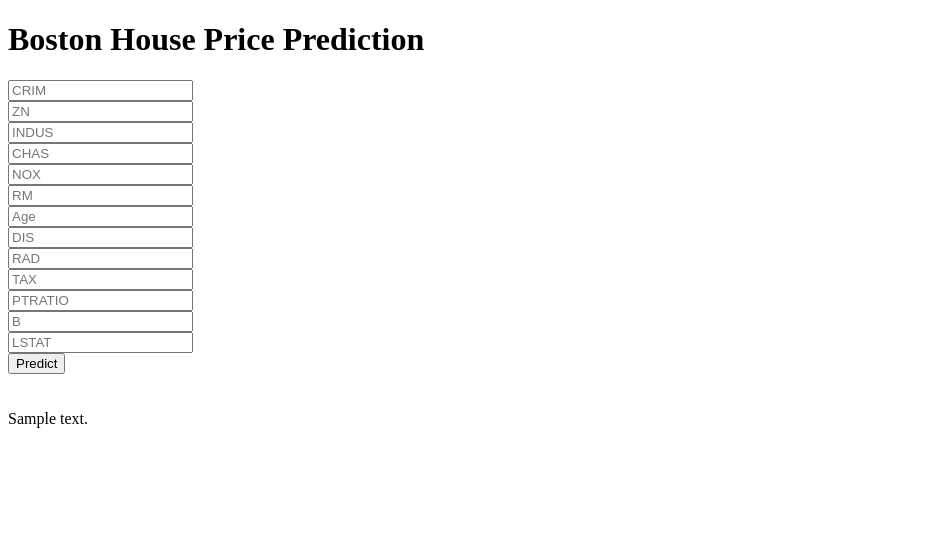
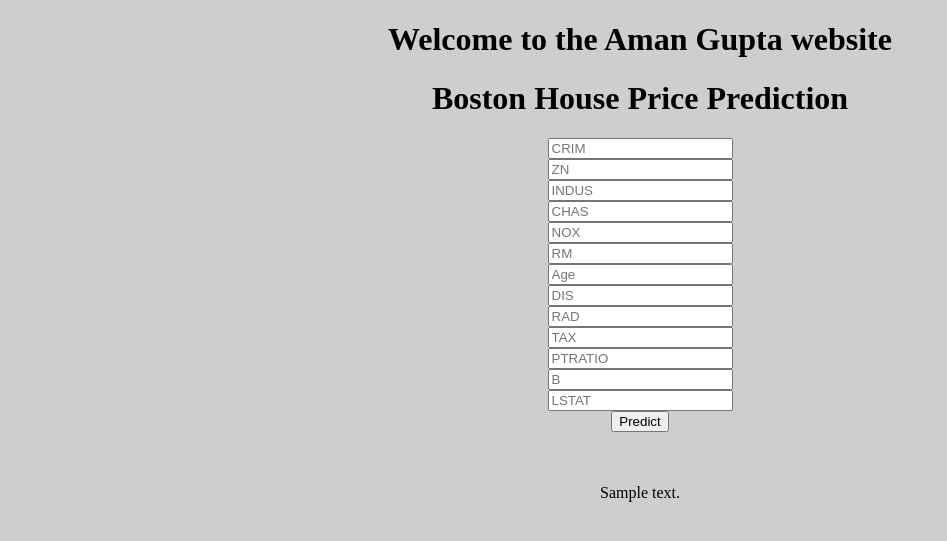
Before and after one commit to Aman3073/bostonhouseprice, a Flask app: template templates/home.html in a window 1280 px wide. Shown: the top 541 px of the page, without its empty margins (0-947 px from the left). Run offline with Flask 2, Linux system fonts and the light colour scheme; the template is opened without the code that fills it: most values are stand-ins (such as "Sample title", 1, 10 or a date in 2020); parts of the project's set-up code (start-up, migrations or seed data) failed here and were passed over.

Commit message:
html page syntax changes

```diff
--- a/templates/home.html
+++ b/templates/home.html
@@ -1,14 +1,23 @@
+
 <!DOCTYPE html>
 <html >
+<head>
 
-<head>
+   <style>
+      h1 {text-align: center;}
+      div {text-align: center;}
+      p {text-align: center;}
+      body {
+         background-color: #CECECE;
+      }
+   </style>
+   <h1> Welcome to the Aman Gupta website </h1>
   <meta charset="UTF-8">
   <title>ML API</title>
   <link href='https://fonts.googleapis.com/css?family=Pacifico' rel='stylesheet' type='text/css'>
 <link href='https://fonts.googleapis.com/css?family=Arimo' rel='stylesheet' type='text/css'>
 <link href='https://fonts.googleapis.com/css?family=Hind:300' rel='stylesheet' type='text/css'>
 <link href='https://fonts.googleapis.com/css?family=Open+Sans+Condensed:300' rel='stylesheet' type='text/css'>
-
 
 </head>
 
@@ -42,7 +51,8 @@
 
 
  </div>
- {{prediction_text}}
+
+   <p> {{prediction_text}} </p>
 
 </body>
 </html>
```
Also changed, not shown: 2 other files.
